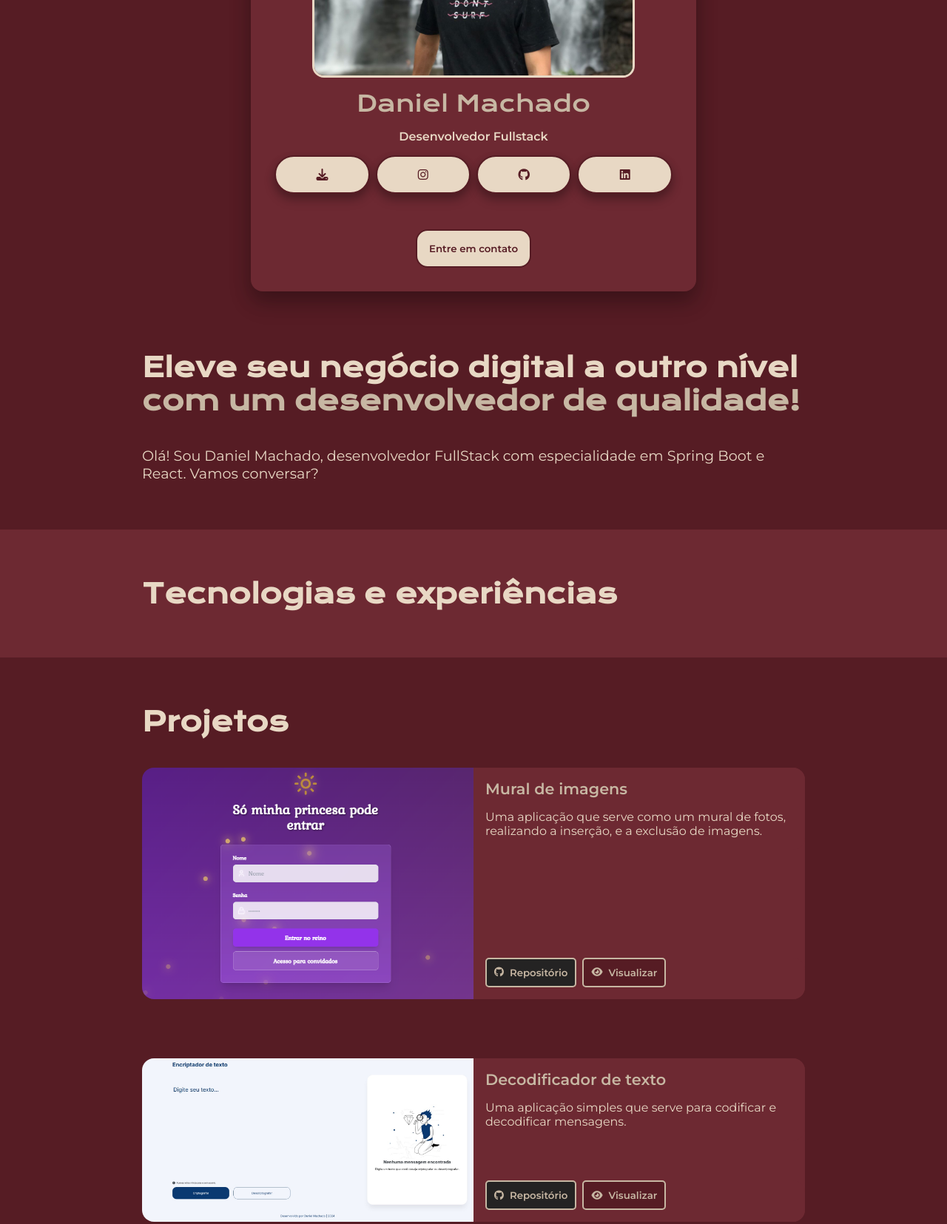
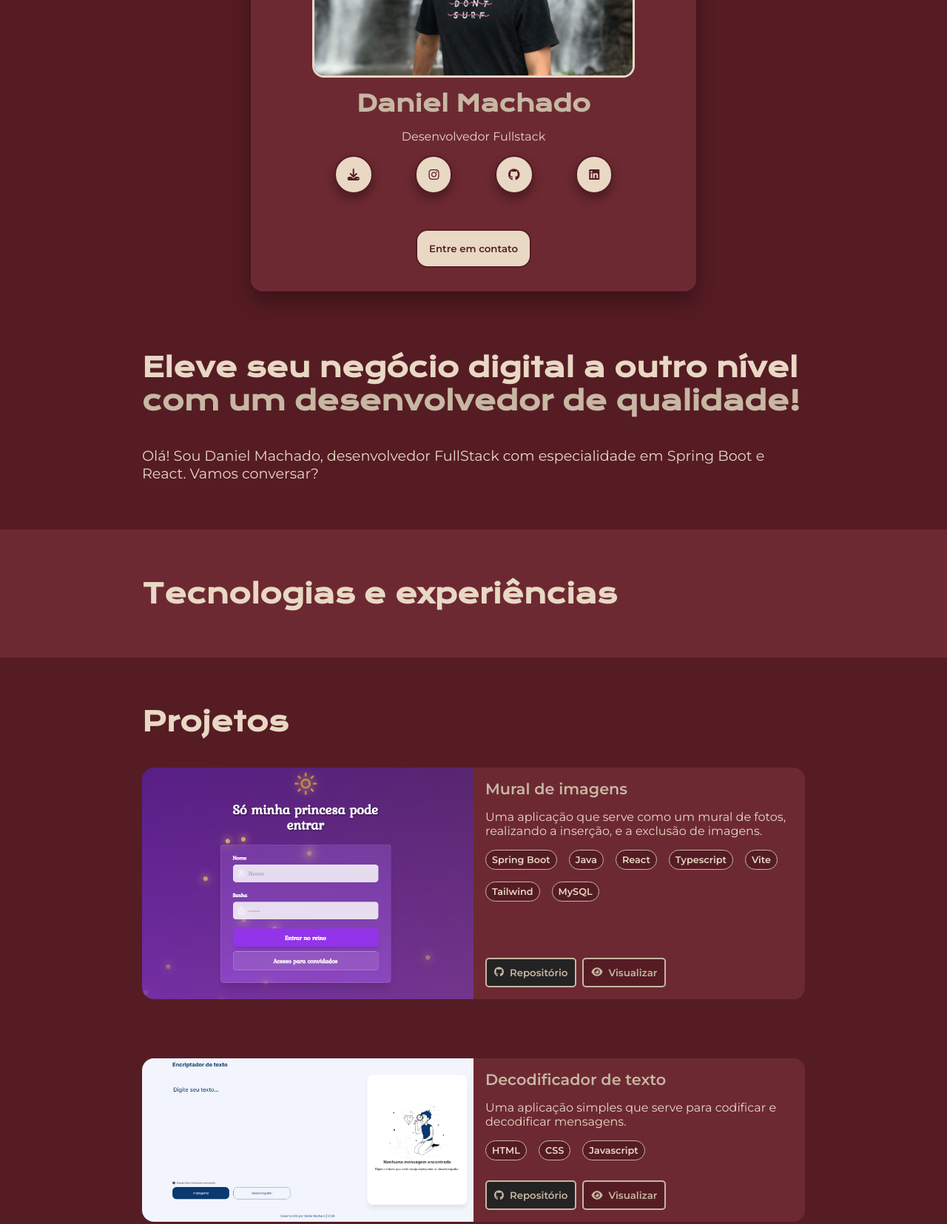
Before and after one commit to DanyAxeDev/portf-lio, a website: page index.html in a window 1280 px wide. Shown: the part 680-2335 px from the top of the page at 74% size. Drawn offline with nearby package versions, Linux system fonts and the light colour scheme.

Commit message:
Ajuste no tamanho dos botões de redes e correção do layout dos projetos para telas médias

```diff
--- a/index.html
+++ b/index.html
@@ -76,7 +76,17 @@
                             <p class="titulo__card titulo-destaque">Mural de imagens</p>
                             <p class="descricao__card">Uma aplicação que serve como um mural de fotos, realizando a
                                 inserção, e a
-                                exclusão de imagens.</p>
+                                exclusão de imagens.
+                            </p>
+                            <div class="tecnologias__usadas">
+                                <p>Spring Boot</p>
+                                <P>Java</P>
+                                <p>React</p>
+                                <p>Typescript</p>
+                                <p>Vite</p>
+                                <p>Tailwind</p>
+                                <p>MySQL</p>
+                            </div>
                         </div>
                         <div class="buttom__card">
                             <a href=""><button class="repository__button"><i class="fa-brands fa-github"></i>Repositório</button></a>
@@ -90,6 +100,11 @@
                         <div class="text__card">
                             <p class="titulo__card titulo-destaque">Decodificador de texto</p>
                             <p class="descricao__card">Uma aplicação simples que serve para codificar e decodificar mensagens.</p>
+                            <div class="tecnologias__usadas">
+                                <p>HTML</p>
+                                <P>CSS</P>
+                                <p>Javascript</p>
+                            </div>
                         </div>
                         <div class="buttom__card">
                             <a href="https://github.com/DanyAxeDev/Challenge-1---Oracle-One" target="_blank"><button class="repository__button"><i class="fa-brands fa-github"></i>Repositório</button></a>
--- a/styles/style.css
+++ b/styles/style.css
@@ -80,16 +80,13 @@ body{
 .apresentacao__links{
     display: flex;
     justify-content: space-between;
-    align-items: center;
-    gap: 0.5rem;
-    width: 100%;
+    width: 80%;
 }
 .apresentacao__links__navegacao{
     display: flex;
     justify-content: center;
     align-items: center;
     border: 2px solid var(--cor-primaria);
-    width: 100%;
     text-align: center;
     border-radius: 20rem;
     padding: 1rem;
@@ -195,6 +192,7 @@ body{
     width: 100%;
     height: 100%;
     border-radius: 1rem 0 0 1rem;
+    overflow: hidden;
 }
 
 .card__text__button{
@@ -300,12 +298,34 @@ body{
 .daniel__card__titulo{
     font-size: 1.9rem;
     font-family: var(--fonte-primaria);
+    font-weight: 700;
 }
 
 .daniel__card__texto{
     font-size: 1rem;
     font-family: var(--fonte-secundaria);
+    font-weight: 400;
+}
+
+.tecnologias__usadas{
+    display: flex;
+    gap: 1rem;
+    flex-wrap: wrap;
+}
+
+.tecnologias__usadas p{
+    border: var(--cor-terciaria) solid 1px;
+    padding: 5px 8px 5px 8px;
+    border-radius: 1rem;
+    font-size: 0.8rem;
+    cursor: pointer;
+    background-color: var(--cor-primaria);
     font-weight: 700;
+}
+
+.tecnologias__usadas p:hover{
+    background-color: var(--cor-terciaria);
+    color: var(--cor-primaria);
 }
 
 @media (max-width: 1344px){
@@ -318,8 +338,8 @@ body{
     .cabecalho__menu{
         justify-content: center;
     }
-    .apresentacao__links__navegacao{
-        width: 60%;
+    .apresentacao__links{
+        width: 70%;
     }
     .apresentacao__img__about{
         width: 40%;
@@ -332,6 +352,43 @@ body{
     }
     .daniel__card{
         width: 60%;
+    }
+}
+
+@media (max-width: 1230px){
+    .container__card{
+        display: flex;
+        flex-direction: column;
+        gap: 5rem;
+    }
+
+    .card{
+        flex-direction: column;
+        border-radius: 1rem;
+    }
+
+    .image__card img{
+        width: 100%;
+        height: 100%;
+        border-radius: 1rem 1rem 0 0;
+        border: 0;
+    }
+
+    .card__text__button{
+        display: flex;
+        flex-direction: column;
+        justify-content: space-between;
+        background-color: var(--cor-hover);
+        border: 0;
+        border-radius: 0 0 1rem 1rem;
+        max-height: 100%;
+    }
+    .buttom__card{
+        border-radius: 1rem;
+    }
+    .tecnologias__usadas p{
+        background-color: var(--cor-terciaria);
+        color: var(--cor-primaria);
     }
 }
 
@@ -363,7 +420,6 @@ body{
         text-align: justify;
     }
     .apresentacao__links{
-        flex-direction: row;
         width: 100%;
         gap: 1rem;
     }
@@ -385,38 +441,7 @@ body{
     .daniel__card__texto{
         font-size: 1rem;
         font-family: var(--fonte-secundaria);
-        font-weight: 700;
-    }
-
-    .container__card{
-        display: flex;
-        flex-direction: column;
-        gap: 5rem;
-    }
-
-    .card{
-        flex-direction: column;
-        border-radius: 1rem;
-    }
-
-    .image__card img{
-        width: 100%;
-        height: 100%;
-        border-radius: 1rem 1rem 0 0;
-        border: 0;
-    }
-
-    .card__text__button{
-        display: flex;
-        flex-direction: column;
-        justify-content: space-between;
-        background-color: var(--cor-hover);
-        border: 0;
-        border-radius: 0 0 1rem 1rem;
-        max-height: 100%;
-    }
-    .buttom__card{
-        border-radius: 1rem;
+        font-weight: 400;
     }
 }
 
```
